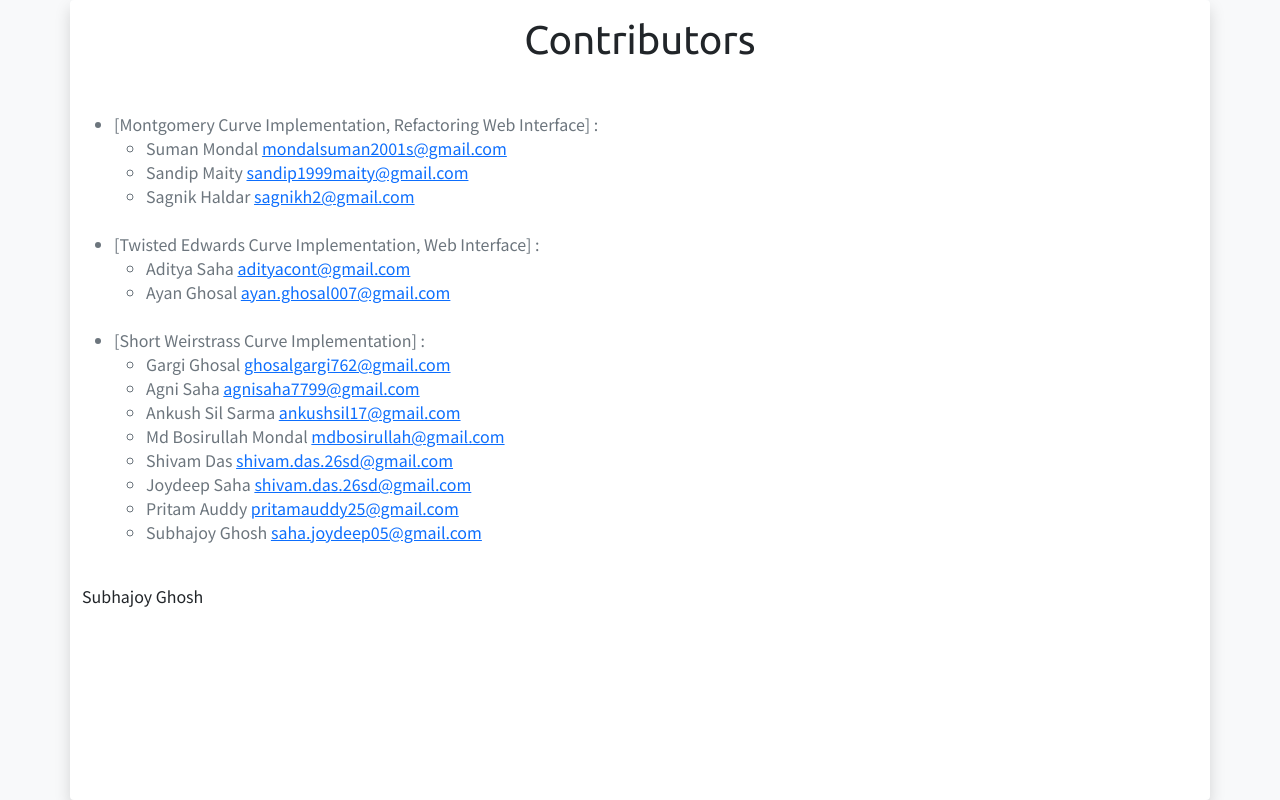
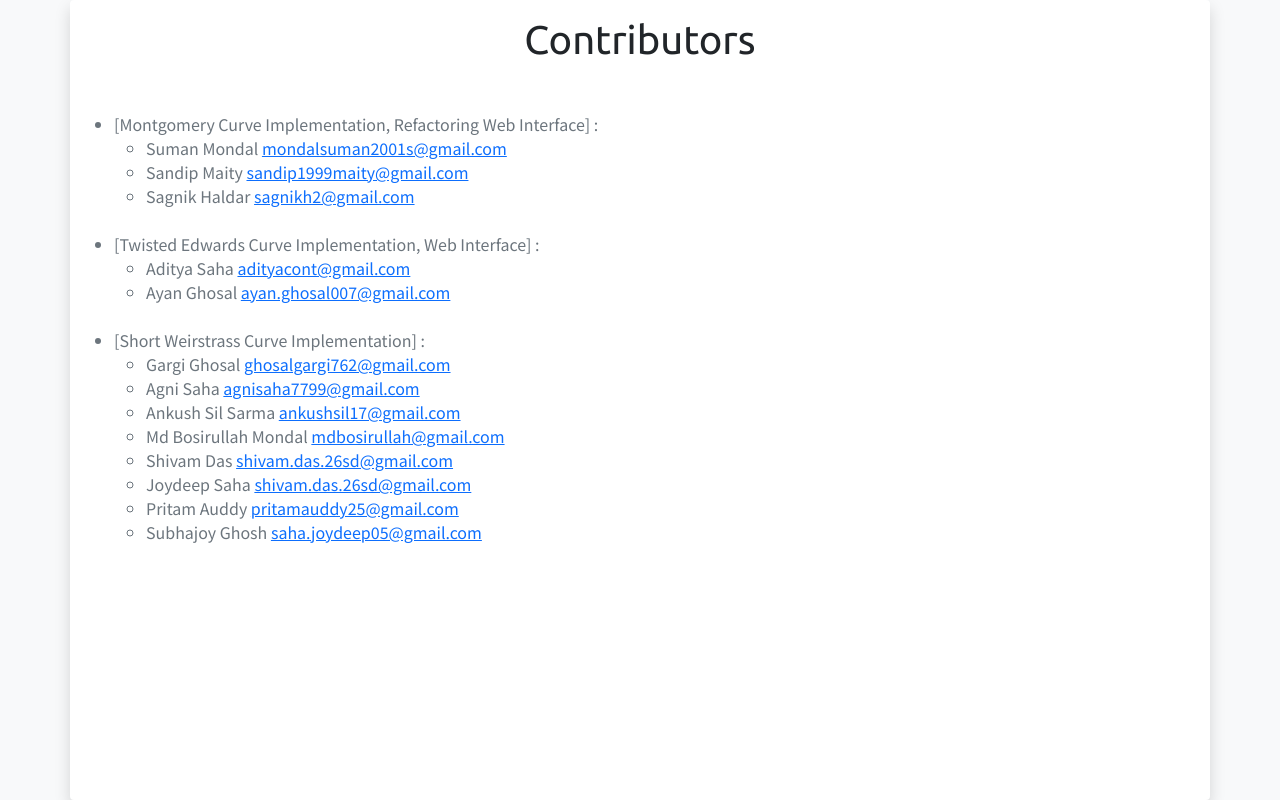
Before and after one commit to bosirullah/final_yr_project, a Django app: page /credits/ in a window 1280 px wide. Run offline with Django 4.2, Linux system fonts and the light colour scheme; some libraries are stand-ins or nearby versions.

Commit message:
credits updated

```diff
--- a/templates/base/credits.html
+++ b/templates/base/credits.html
@@ -202,7 +202,6 @@
                 </li>
                 <br />
             </ul>
-            Subhajoy Ghosh
         </div>
     </body>
 </html>
```
